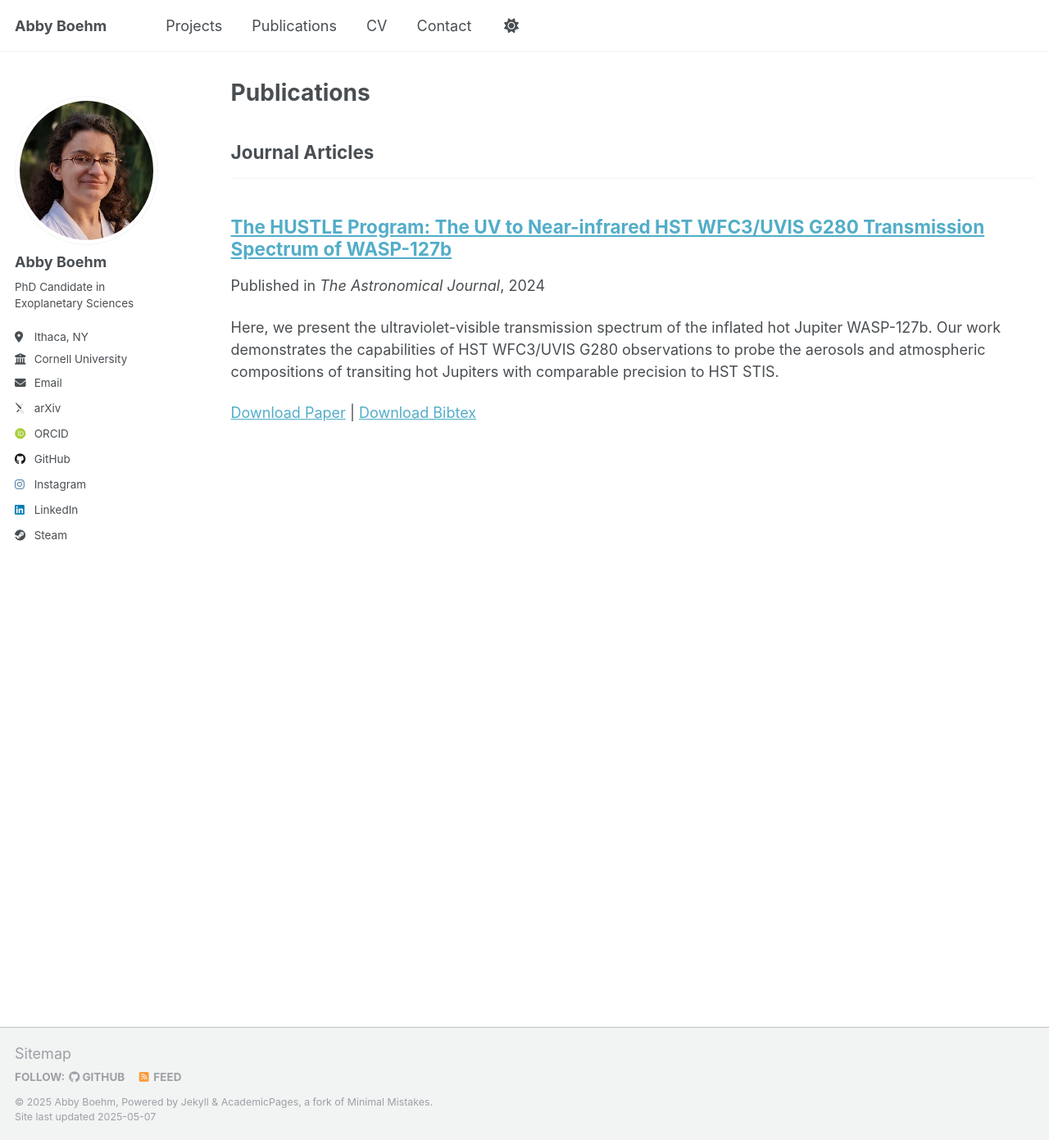
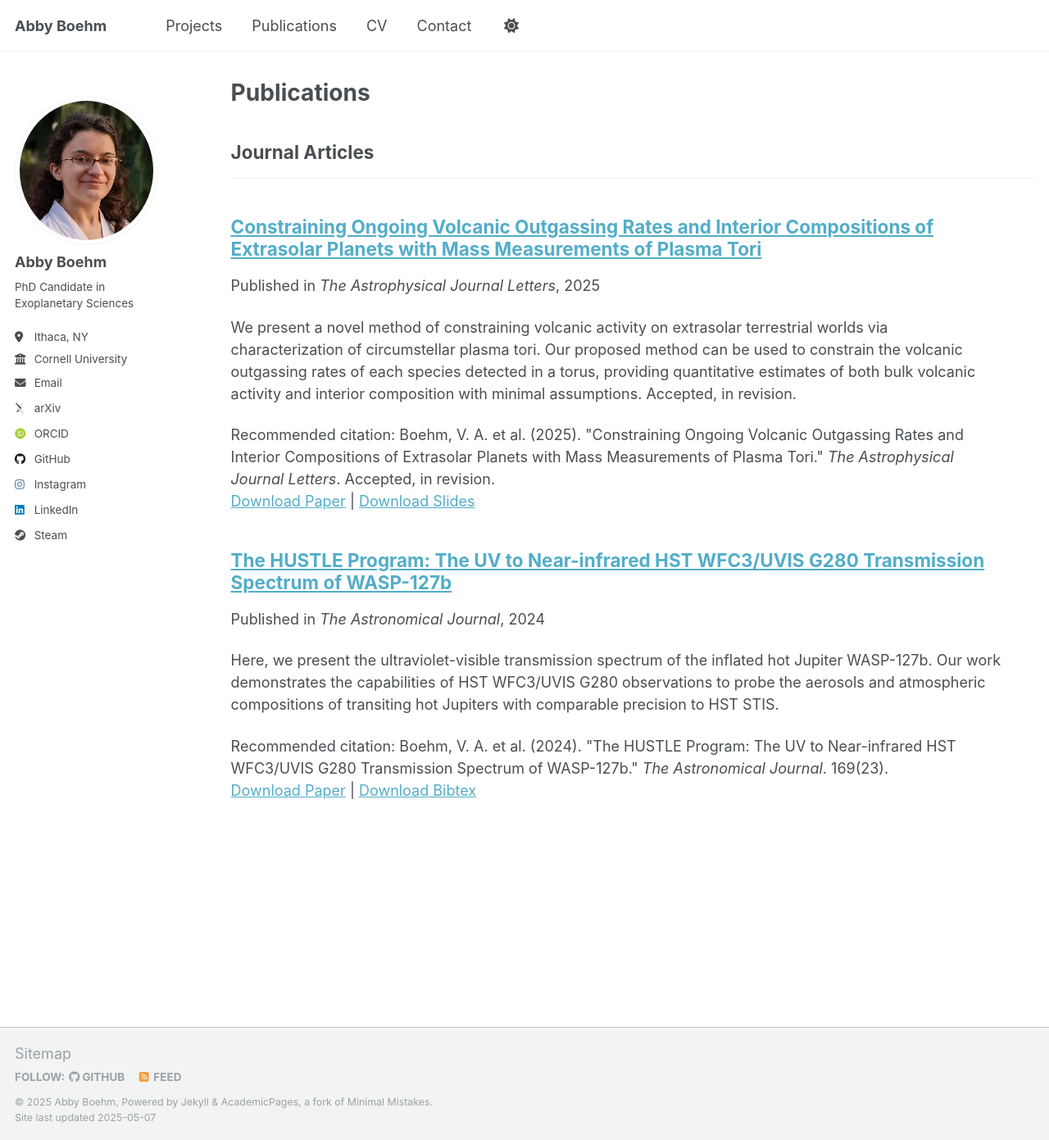
Before and after one commit to AbbyBoehm/AbbyBoehm.github.io, a Jekyll site: the page built from _pages/publications.html, in a window 1280 px wide and 1391 px high. Shown: the whole window at 82% size. Built offline with Jekyll 4.4.1, drawn with Linux system fonts in a browser that asks for light colours; some web fonts are replaced; a file with an impossible date is left out.

Commit message:
now the paper sites are fixed

```diff
--- a/_publications/2024-12-12-hustle-wasp127b.md
+++ b/_publications/2024-12-12-hustle-wasp127b.md
@@ -2,13 +2,16 @@
 title: "The HUSTLE Program: The UV to Near-infrared HST WFC3/UVIS G280 Transmission Spectrum of WASP-127b"
 collection: publications
 category: manuscripts
-permalink: /publications/2024-12-12-hustle-wasp127b
+permalink: /publication/2024-12-12-hustle-wasp127b
 excerpt: 'Here, we present the ultraviolet-visible transmission spectrum of the inflated hot Jupiter WASP-127b. Our work demonstrates the capabilities of HST WFC3/UVIS G280 observations to probe the aerosols and atmospheric compositions of transiting hot Jupiters with comparable precision to HST STIS.'
 date: 2024-12-12
 venue: 'The Astronomical Journal'
 #slidesurl: 'http://academicpages.github.io/files/slides1.pdf'
-paperurl: 'https://iopscience.iop.org/article/10.3847/1538-3881/ad8dde/pdf'
+paperurl: 'http://academicpages.github.io/files/hustlewasp127b.pdf'
 bibtexurl: 'https://ui.adsabs.harvard.edu/abs/2025AJ....169...23B/exportcitation'
-#citation: 'Boehm, V. A. et al. (2024). &quot;The HUSTLE Program: The UV to Near-infrared HST WFC3/UVIS G280 Transmission Spectrum of WASP-127b.&quot; <i>The Astronomical Journal</i>. 1(1).'
+citation: 'Boehm, V. A. et al. (2024). &quot;The HUSTLE Program: The UV to Near-infrared HST WFC3/UVIS G280 Transmission Spectrum of WASP-127b.&quot; <i>The Astronomical Journal</i>. 169(23).'
 ---
-The contents above will be part of a list of publications, if the user clicks the link for the publication than the contents of section will be rendered as a full page, allowing you to provide more information about the paper for the reader. When publications are displayed as a single page, the contents of the above "citation" field will automatically be included below this section in a smaller font.
+
+Abstract
+------
+Ultraviolet wavelengths offer unique insights into aerosols in exoplanetary atmospheres. However, only a handful of exoplanets have been observed in the ultraviolet to date. Here, we present the ultraviolet-visible transmission spectrum of the inflated hot Jupiter WASP-127b. We observed one transit of WASP-127b with WFC3/UVIS G280 as part of the Hubble Ultraviolet-optical Survey of Transiting Legacy Exoplanets, obtaining a transmission spectrum from 200 to 800 nm. Our reductions yielded a broadband transit depth precision of 91 ppm and a median precision of 240 ppm across 59 spectral channels. Our observations are suggestive of a high-altitude cloud layer with forward modeling showing they are composed of submicron particles and retrievals indicating a high-opacity patchy cloud. While our UVIS/G280 data only offer weak evidence for Na, adding archival Hubble Space Telescope (HST) WFC3/IR and STIS observations raises the overall Na detection significance to 4.1σ. Our work demonstrates the capabilities of HST WFC3/UVIS G280 observations to probe the aerosols and atmospheric composition of transiting hot Jupiters with comparable precision to HST STIS.
--- /dev/null
+++ b/_publications/2025-07-04-exovolcanic-plasma-tori.md
@@ -0,0 +1,16 @@
+---
+title: "Constraining Ongoing Volcanic Outgassing Rates and Interior Compositions of Extrasolar Planets with Mass Measurements of Plasma Tori"
+collection: publications
+category: manuscripts
+permalink: /publication/2025-07-04-exovolcanic-plasma-tori
+excerpt: 'We present a novel method of constraining volcanic activity on extrasolar terrestrial worlds via characterization of circumstellar plasma tori. Our proposed method can be used to constrain the volcanic outgassing rates of each species detected in a torus, providing quantitative estimates of both bulk volcanic activity and interior composition with minimal assumptions. Accepted, in revision.'
+date: 2025-07-04
+venue: 'The Astrophysical Journal Letters'
+slidesurl: 'http://abbyboehm.github.io/files/slides2.pdf'
+paperurl: 'http://abbyboehm.github.io/files/paper2.pdf'
+citation: 'Boehm, V. A. et al. (2025). &quot;Constraining Ongoing Volcanic Outgassing Rates and Interior Compositions of Extrasolar Planets with Mass Measurements of Plasma Tori.&quot; <i>The Astrophysical Journal Letters</i>. Accepted, in revision.'
+---
+
+Abstract
+------
+Coming soon!
```
Also changed, not shown: _pages/contact.md (added, +9 -0 lines), _publications/2025-00-00-exovolcanic-plasma-tori.md (deleted, +0 -14 lines), files/bibtex1.bib (deleted, +0 -10 lines), files/hustlewasp127b.bib (added, +14 -0 lines), 8 other files.
